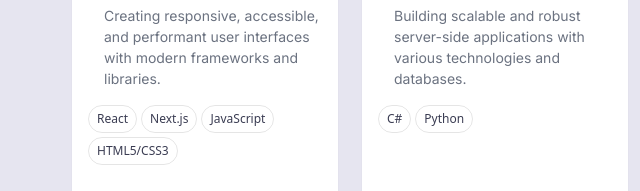
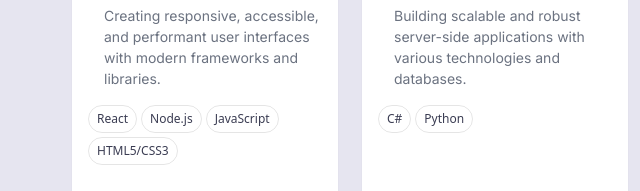
Before and after one commit to deboraedithm/edith-dev, a plain HTML site: page index.html in a window 1280 px wide. Shown: the part 1933-2124 px from the top of the page, 0-640 px from the left. Drawn offline with nearby package versions, Linux system fonts and the light colour scheme; a web font is replaced by a local one.

Commit message:
Skill update

```diff
--- a/index.html
+++ b/index.html
@@ -297,7 +297,7 @@
             </p>
             <div class="tag-container">
               <span class="tag small outline">React</span>
-              <span class="tag small outline">Next.js</span>
+              <span class="tag small outline">Node.js</span>
               <span class="tag small outline">JavaScript</span>
               <span class="tag small outline">HTML5/CSS3</span>
             </div>
```
